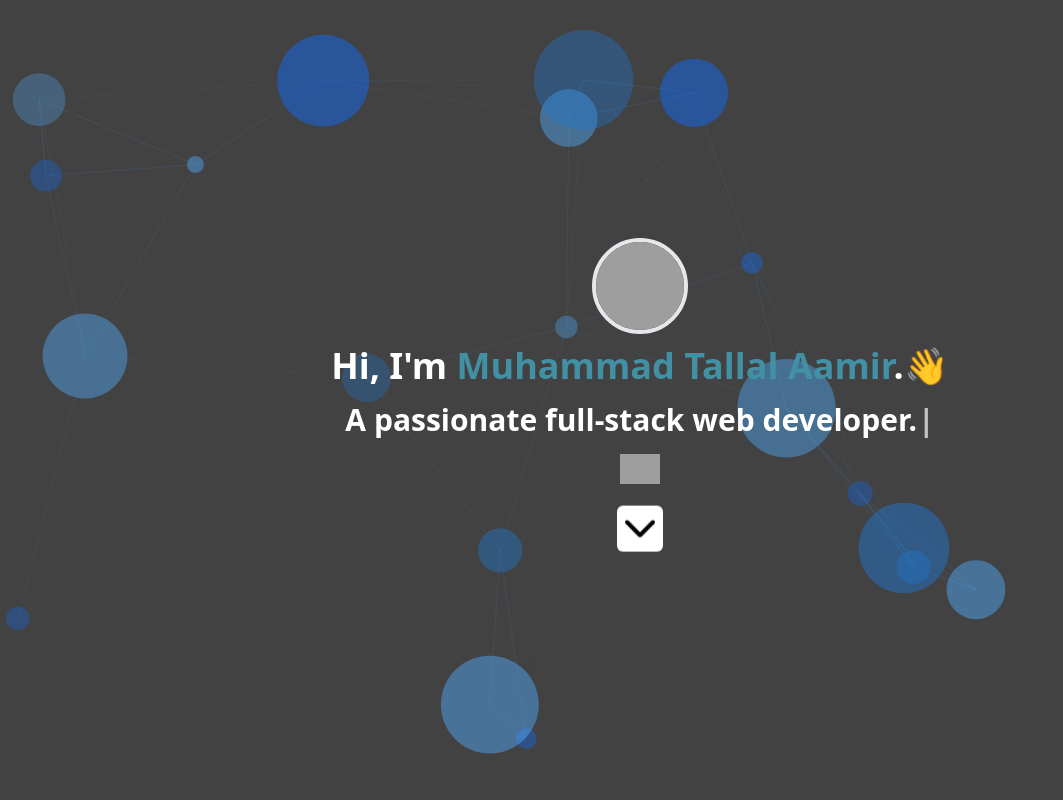
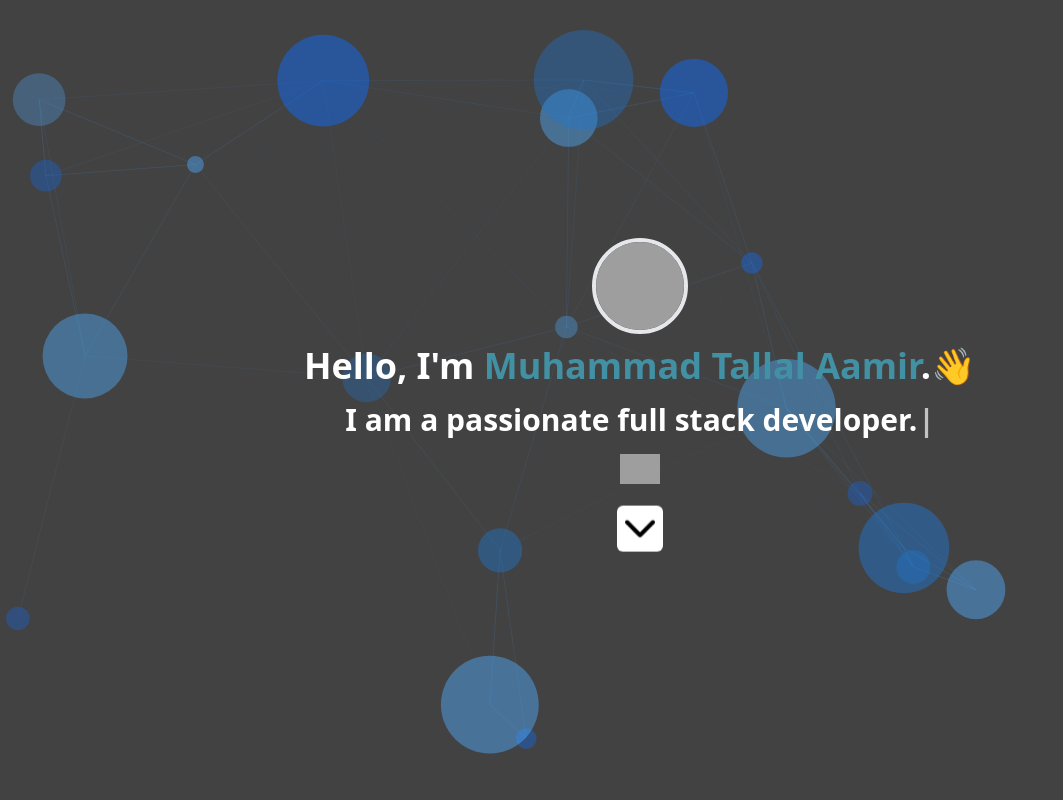
Before and after one commit to Tallal619/Portfolio, a Next.js app: page / in a window 1280 px wide. Shown: the top 800 px of the page, without its empty margins (0-1063 px from the left). Built offline with nearby package versions, Linux system fonts and the light colour scheme; grey boxes are pictures that could not be loaded.

Commit message:
better intro

```diff
--- a/components/Intro.jsx
+++ b/components/Intro.jsx
@@ -15,23 +15,23 @@ const Intro = ({ scrollToHero }, ref) => {
       <div className="flex flex-col items-center justify-center">
         <img
           src="https://cdn-icons-png.flaticon.com/128/2202/2202112.png"
-          alt="Profile Icon"
+          alt=""
           className="w-16 h-16 mb-3 border-2 rounded-full md:w-24 md:h-24 md:border-4"
         />
         <div className="flex flex-row">
           <h1 className="text-2xl font-bold text-white md:text-4xl">
-            Hi, I&apos;m{" "}
+            Hello, I&apos;m{" "}
             <span className="text-[#4290a3]">Muhammad Tallal Aamir</span>.
           </h1>
-          <span className="text-2xl md:text-4xl animate-wiggle">👋</span>
+          <span className="text-2xl md:text-4xl">👋</span>
         </div>
         <span className="px-2 mt-4 text-2xl font-semibold text-center text-white md:text-3xl">
           <TypeWriter
             options={{
               strings: [
-                "A passionate full-stack web developer.",
-                "I specialize in creating dynamic web solutions.",
-                "Transforming ideas into reality with code.",
+                "I am a passionate full stack developer.",
+                "I enjoy solving complex problems.",
+                "I love building innovative solutions.",
               ],
               loop: true,
               autoStart: true,
@@ -42,8 +42,8 @@ const Intro = ({ scrollToHero }, ref) => {
         <div className="flex flex-row items-center justify-center gap-4 mt-4">
           <img
             src={linkedInIcon.src}
-            alt="LinkedIn Icon"
-            className="w-[10%] h-[10%] object-contain cursor-pointer hover:scale-110 transition-transform"
+            alt="LinkedIn"
+            className="w-[10%] h-[10%] object-contain cursor-pointer"
             onClick={() => {
               openSocials("https://www.linkedin.com/in/tallal-aamir-baa71b277");
             }}
```
